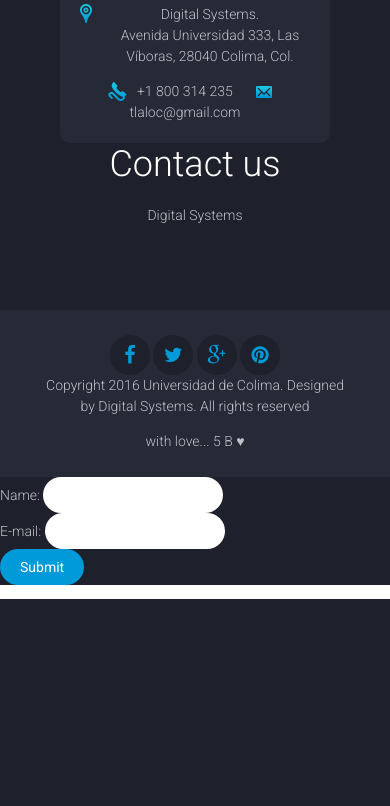
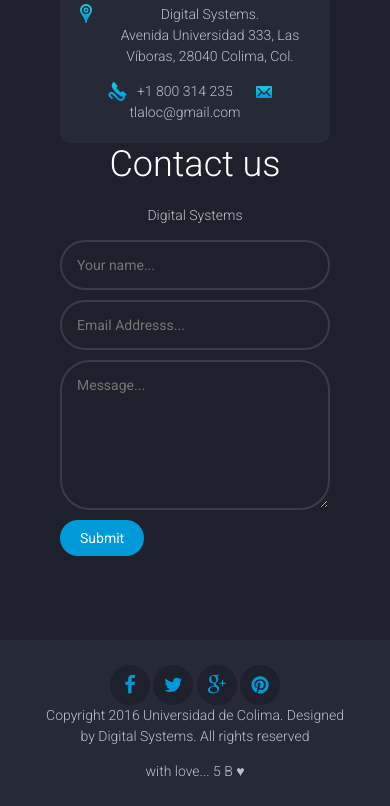
Before and after one commit to nekoninds/meteorologico, a PHP site: page /contact.php in a window 390 px wide. Shown: the part 737-1543 px from the top of the page. Before the commit the page ends 1336 px from the top, so only its background shows below. Run offline with PHP 8.4, Linux system fonts and the light colour scheme; data that the repository does not hold is empty; some libraries are stand-ins or nearby versions.

Commit message:
envio de datos desde contacto 4

```diff
--- a/contact.php
+++ b/contact.php
@@ -54,18 +54,17 @@
 						<div class="col-md-6 col-md-offset-1">
 							<h2 class="section-title">Contact us</h2>
 							<p>Digital Systems</p>
-						<?php
-							"<form action='mail.php' method='post' class='contact-form'>
-								<div class='row'>
-									<div class='col-md-6'><input type='text' placeholder='Your name...'' name='name'></div>
-									<div class='col-md-6'><input type='text' placeholder='Email Addresss...'' name='email'></div>
+							<form action="mail.php" method="post" class="contact-form">
+								<div class="row">
+									<div class="col-md-6"><input type="text" placeholder="Your name..." name="name"></div>
+									<div class="col-md-6"><input type="text" placeholder="Email Addresss..." name="email"></div>
 								</div>
-								<textarea name='' placeholder='Message...'' name='msj'></textarea>
-								<div class='text-right'>
-									<input type='submit' placeholder='Send message'>
+								<textarea name="" placeholder="Message..." name="msj"></textarea>
+								<div class="text-right">
+									<input type="submit" placeholder="Send message">
 								</div>
-							</form>"
-							?>
+							</form>
+
 
 
 
```
